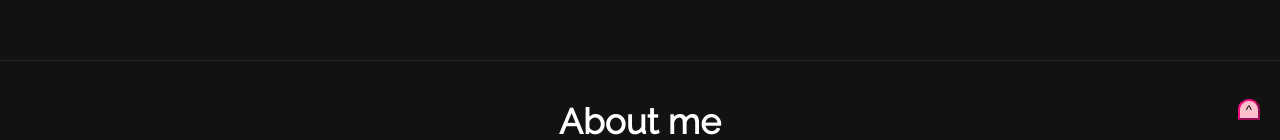
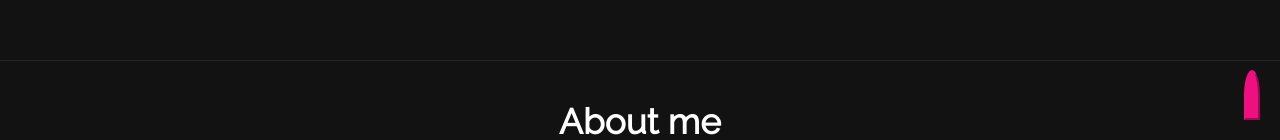
Before and after one commit to codeworld10/maniweb, a Next.js app: page / in a window 1280 px wide. Shown: the part 660-800 px from the top of the page. Built offline with nearby package versions, Linux system fonts and the light colour scheme.

Commit message:
cursor done

```diff
--- a/pages/index.js
+++ b/pages/index.js
@@ -11,6 +11,7 @@ import Divider from "@mui/material/Divider";
 import React, { useState, useEffect } from "react";
 import Progress from "../Components/Progress";
 import Contact from "../Components/Contact";
+import { height } from "@mui/system";
 
 const darkTheme = createTheme({
   palette: {
@@ -106,13 +107,15 @@ const index = () => {
             bottom: "20px",
             right: "20px",
             cursor: "pointer",
-            background: "pink",
+            background: "#f00f80",
             borderTopRightRadius: "50%",
             borderTopLeftRadius: "50%",
             borderColor: "#f00f80",
+            width: '10px',
+            height: '50px',
           }}
         >
-          ^
+
         </button>
         {/* section1 starts */}
         <div className="section1">
--- a/styles/globals.css
+++ b/styles/globals.css
@@ -254,8 +254,8 @@ div .Global-images {
 /*--------------------contact form --------------*/
 
 .formwork {
-  color: rgb(107, 107, 107);
-  background-color: #ffffff;
+  color: rgb(255, 255, 255);
+  background-color: #f00f80;
   width: 770px;
   padding: 10px 0px 10px 25px;
   border-radius: 5px;
@@ -840,7 +840,7 @@ height: 20px;
 }
 
 .frtxt {
-  color: grey;
+  color: rgb(255, 255, 255);
 }
 
 /*--------------------                over        ------------Home page over------------------     over                                ------------------- */
```
